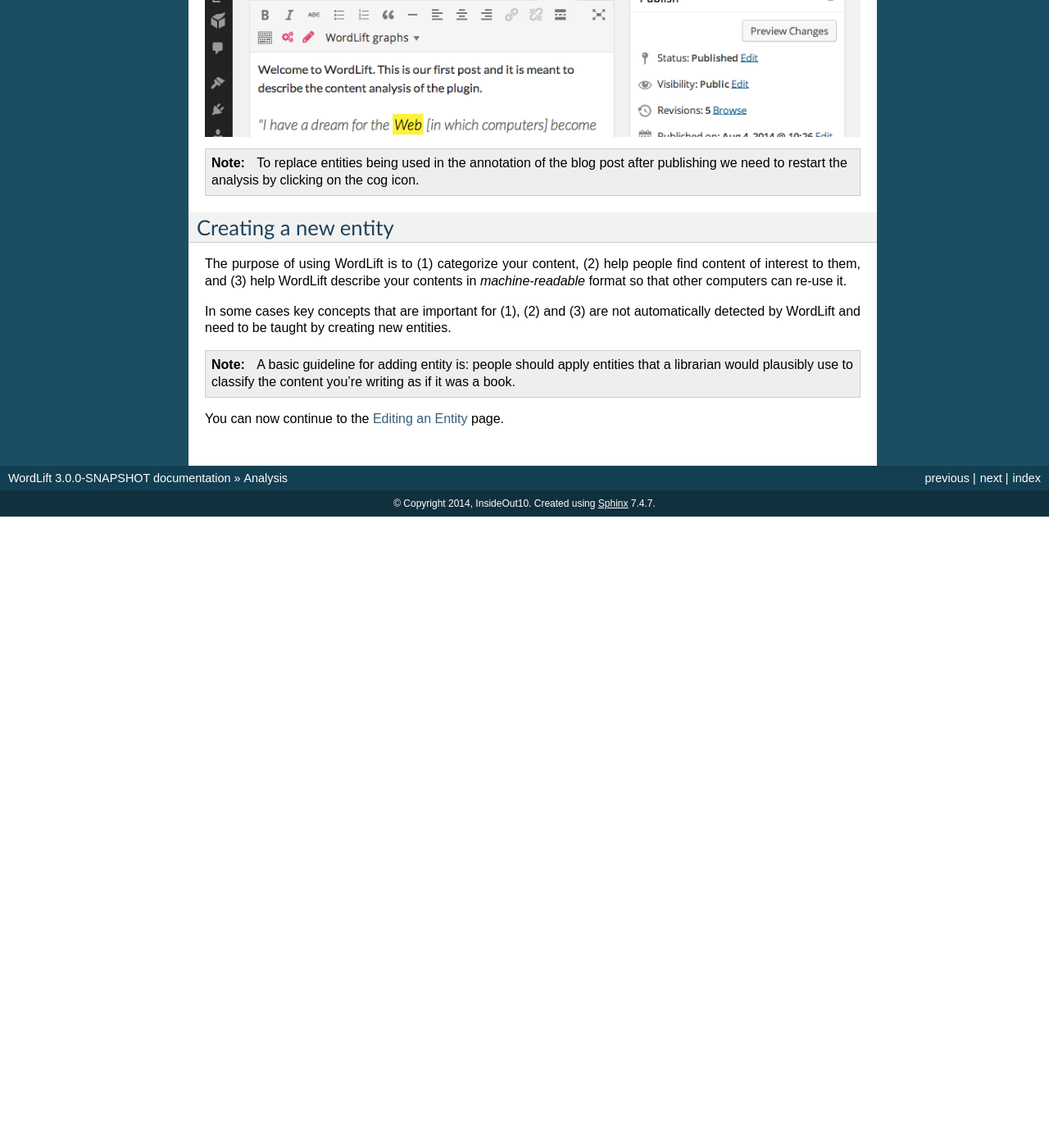
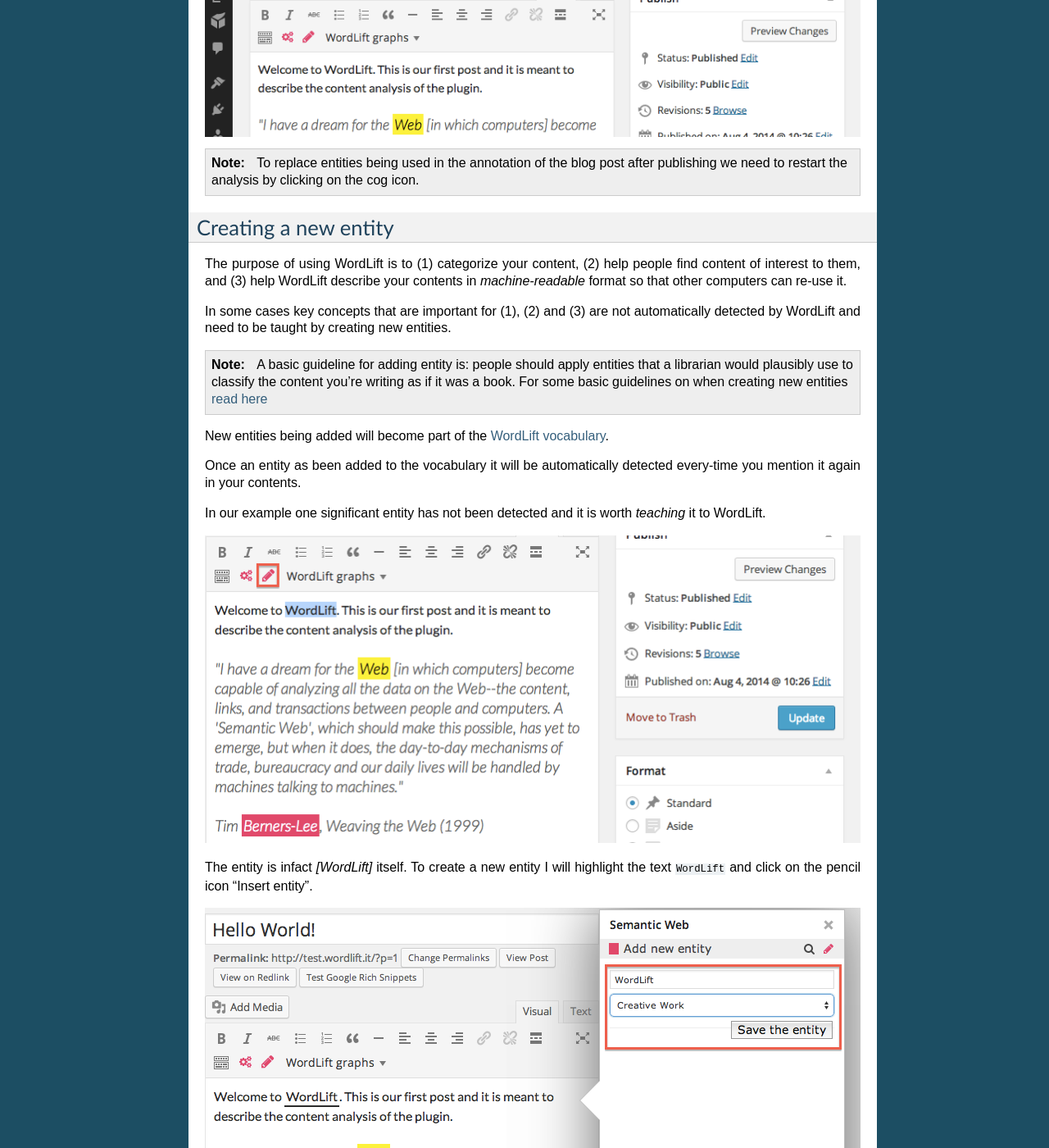
Before and after one commit to insideout10/wordlift-docs, a Sphinx documentation site: the page built from docs/analysis.rst, in a window 1280 px wide and 1400 px high, scrolled down 4443 px. Shown: the whole window at 82% size. Built offline with Sphinx 7.4.7, drawn with Linux system fonts in a browser that asks for light colours; pages that are not in the unit, such as notebooks, are missing from menus; before the commit the page ends 5073 px from its top, so only the background shows below that; some of the changed text lies outside the part shown.

Commit message:
Updating edit-entity

```diff
--- a/docs/analysis.rst
+++ b/docs/analysis.rst
@@ -112,9 +112,20 @@
 
 .. note::
 
-	A basic guideline for adding entity is: people should apply entities that a librarian would plausibly use to classify the content you're writing as if it was a book.
+	A basic guideline for adding entity is: people should apply entities that a librarian would plausibly use to classify the content you're writing as if it was a book. For some basic guidelines on when creating new entities `read here <faq.html#what-are-the-guidelines-for-creating-new-entities-to-annotate-a-blog-post-or-a-page>`_
 
+New entities being added will become part of the `WordLift vocabulary  <key-concepts.html#vocabulary>`_.
 
+Once an entity as been added to the vocabulary it will be automatically detected every-time you mention it again in your contents.
 
+In our example one significant entity has not been detected and it is worth *teaching* it to WordLift.
 
-You can now continue to the :doc:`editing-entity` page.
+.. image:: /images/wordlift-content-analysis-new-entity-highlight.png
+
+The entity is infact *[WordLift]* itself. To create a new entity I will highlight the text ``WordLift`` and click on the pencil icon "Insert entity".
+
+.. image:: /images/wordlift-content-analysis-new-entity-creation.png
+
+I will then choose the type Creative Work (it also applies to *Software*) and hit on the "Save the entity" button. Once I publish the post again the new entity will appear in the list of the `related entities <key-concepts.html#related-entities>`_  of the blog post along with *[Web]* and *[Tim Berners-Lee]*.
+
+You can now continue to the :doc:`edit-entity` page.
--- a/docs/editing-entity.rst
+++ /dev/null
@@ -1,2 +0,0 @@
-Editing an Entity
-========
```
Also changed, not shown: docs/edit-entity.rst (added, +58 -0 lines), docs/faq.rst (+9 -2 lines), docs/images/wordlift-content-analysis-new-entity-creation.png (added), docs/images/wordlift-content-analysis-new-entity-highlight.png (added), docs/images/wordlift-edit-entity-informations.png (added), docs/images/wordlift-edit-entity-referencing-posts.png (added).
